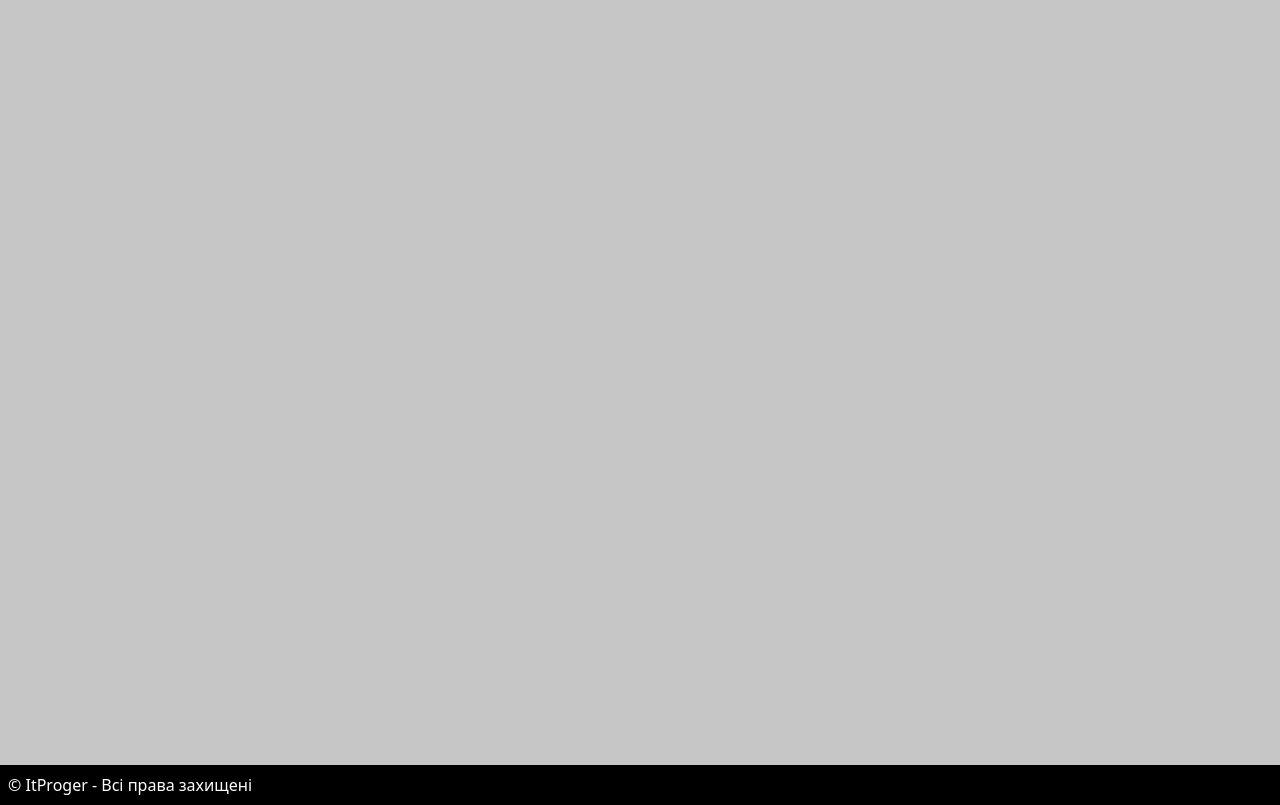
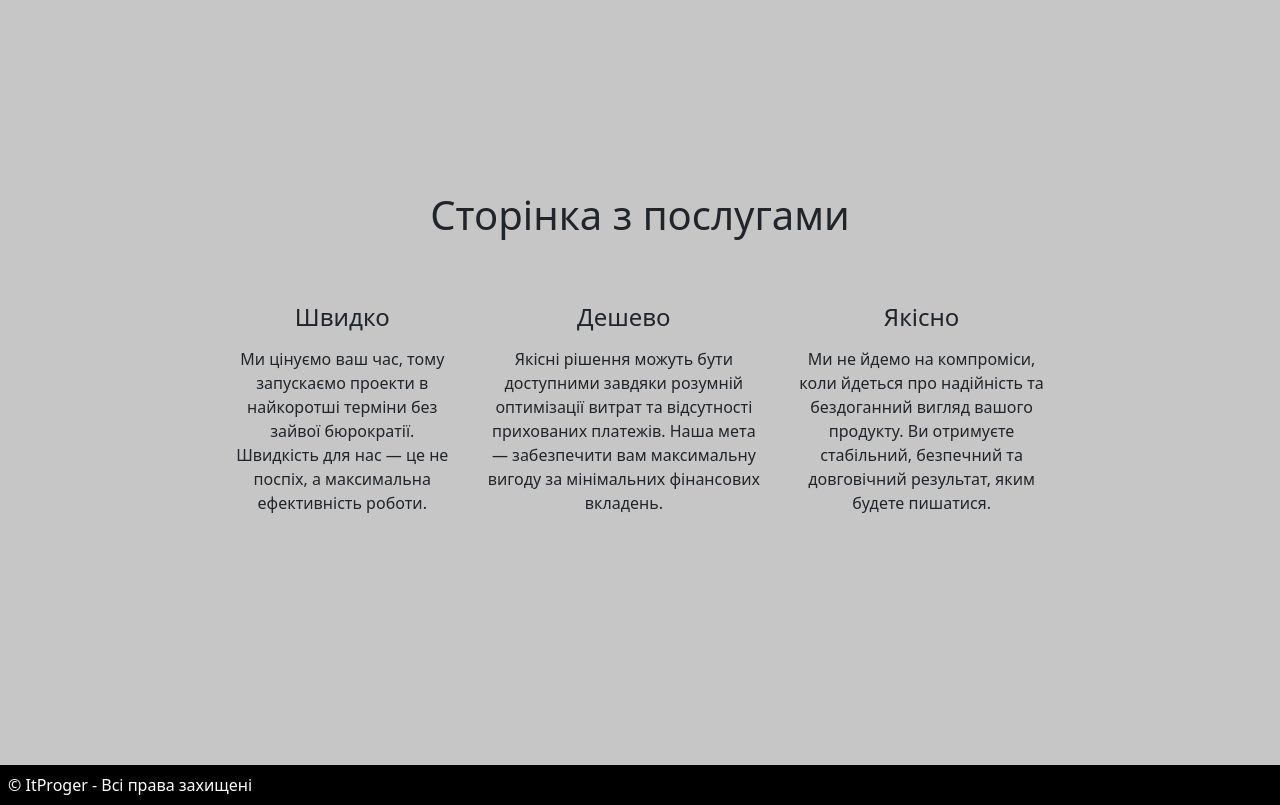
Before and after one commit to tatiana-baranova/djangoProject, a Django app: page /uslugi in a window 1280 px wide. Shown: the part 152-957 px from the top of the page. Run offline with Django 5.2, Linux system fonts and the light colour scheme; data that the repository does not hold is empty.

Commit message:
add page services

```diff
--- a/core/static/core/main.css
+++ b/core/static/core/main.css
@@ -32,3 +32,6 @@ img {
 button {
     cursor: pointer;
 }
+.item-services{
+    padding: 8px;
+}
--- a/core/templates/core/home.html
+++ b/core/templates/core/home.html
@@ -10,6 +10,4 @@
 
 </div>
 
-
-
 {% endblock %}
--- a/core/templates/core/services.html
+++ b/core/templates/core/services.html
@@ -3,16 +3,21 @@
 <title>{% block title%} {{ title }} {% endblock %}</title>
 
 {% block content %}
-    {% for post in news %}
-    <div class="alert alert-light">
-        <h1>{{post.title}}</h1>
-        <p>{{post.text}}</p>
-        <span class="text-muted">Опубліковано: {{post.date|date:'j F  Y, час: H:i:s'}}</span>
-        {% if post.author %}
-            <p>Автор: <mark>{{post.author}}</mark></p>
-        {% else %}
-            <p>Автор: <mark>Адмін</mark></p>
-            {% endif%}
+    <div class="w-75 d-flex justify-content-center flex-column align-items-center m-auto p-5">
+        <h1 class="fs-1 mb-5">Сторінка з послугами</h1>
+        <ul class="d-flex justify-content-center flex-row align-items-stretch p-2">
+            <li class="item-services">
+                <h3 class="text-center fs-4 mb-2">Швидко</h3>
+                <p class="text-center fs-6 p-2">Ми цінуємо ваш час, тому запускаємо проекти в найкоротші терміни без зайвої бюрократії. Швидкість для нас — це не поспіх, а максимальна ефективність роботи.</p>
+            </li>
+            <li class="item-services">
+                <h3 class="text-center fs-4 mb-2">Дешево</h3>
+                <p class="text-center fs-6 p-2">Якісні рішення можуть бути доступними завдяки розумній оптимізації витрат та відсутності прихованих платежів. Наша мета — забезпечити вам максимальну вигоду за мінімальних фінансових вкладень.</p>
+            </li>
+            <li class="item-services">
+                <h3 class="text-center fs-4 mb-2">Якісно</h3>
+                <p class="text-center fs-6 p-2">Ми не йдемо на компроміси, коли йдеться про надійність та бездоганний вигляд вашого продукту. Ви отримуєте стабільний, безпечний та довговічний результат, яким будете пишатися.</p>
+            </li>
+        </ul>
     </div>
-    {% endfor %}
 {% endblock %}
--- a/core/views.py
+++ b/core/views.py
@@ -10,7 +10,8 @@ def home(request):
 
 def services(request):
     data = {
-        'news': News.objects.all()
+        'news': News.objects.all(),
+        'title': 'Послуги'
     }
 
     return render(request, 'core/services.html', data)
```
